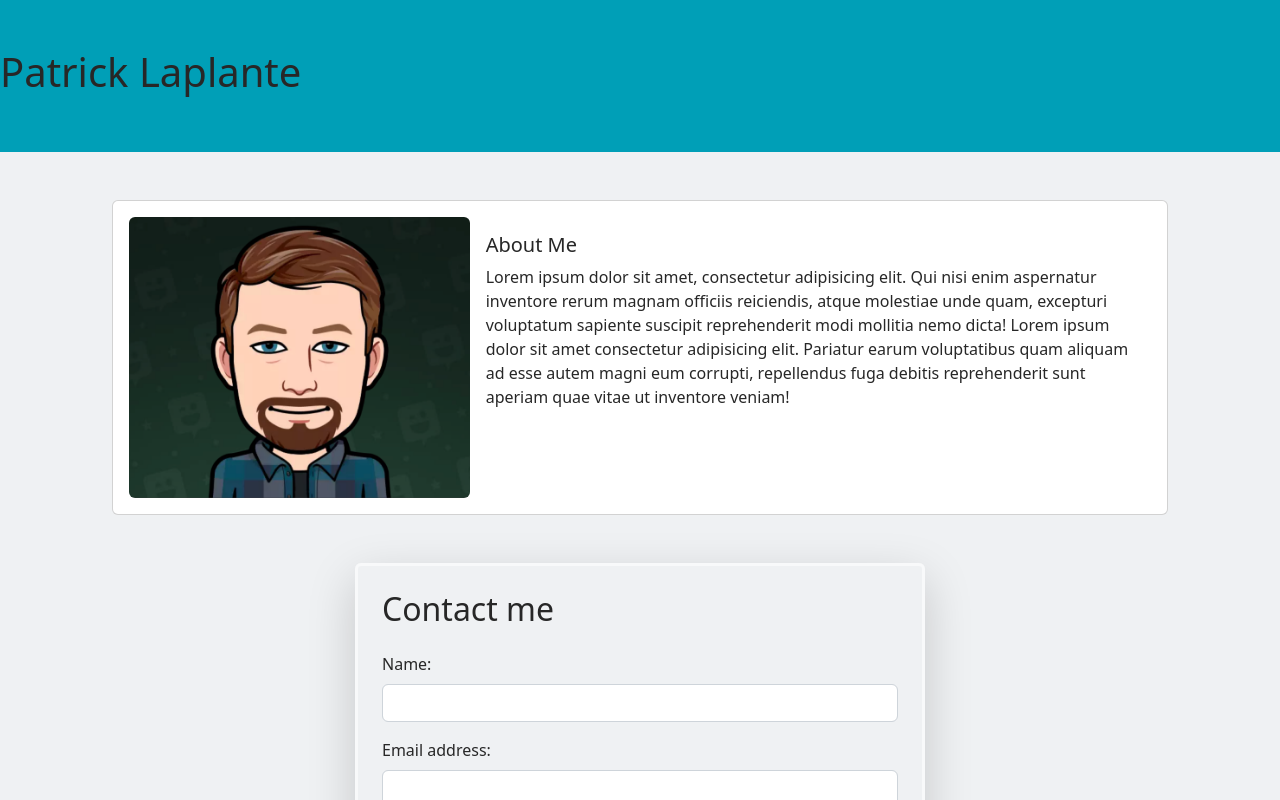
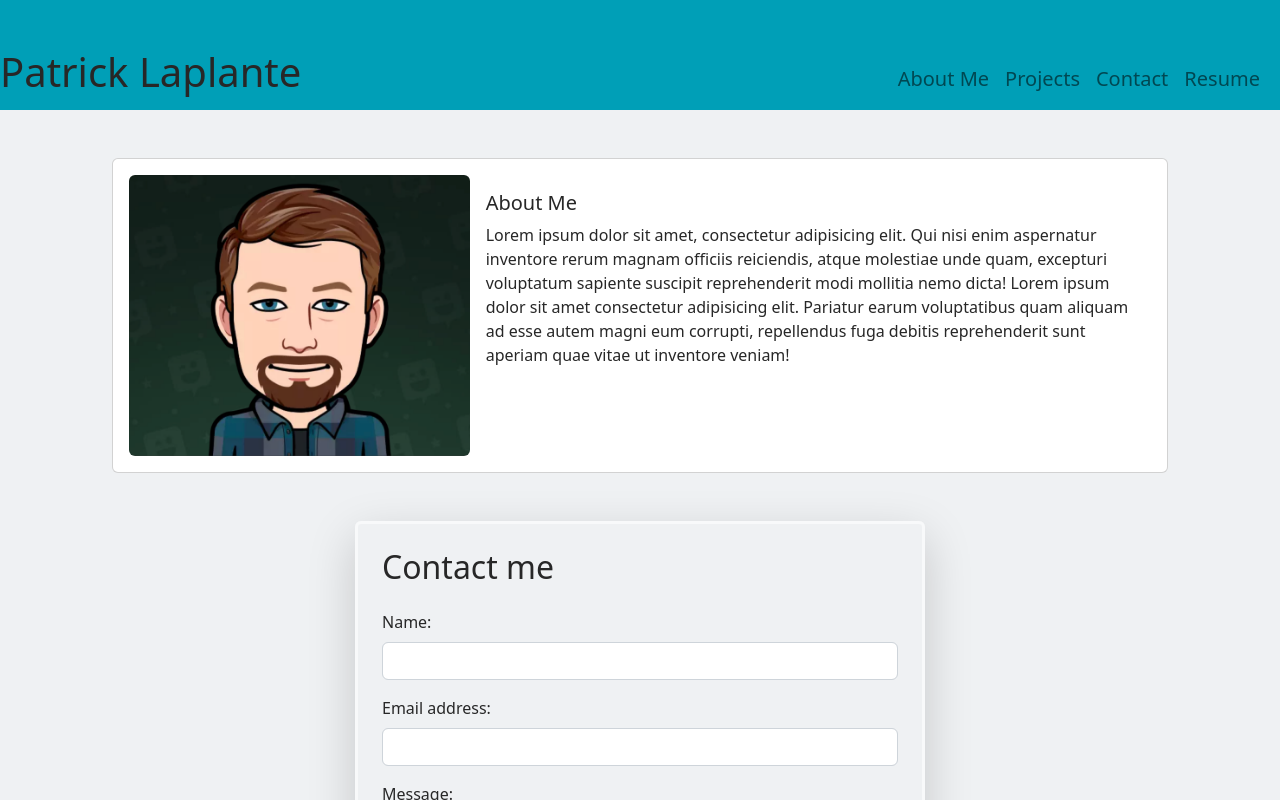
Before and after one commit to MorningSol/react-portfolio, a React (Create React App) app: page / in a window 1280 px wide. Shown: the top 800 px of the page. Built offline with nearby package versions, Linux system fonts and the light colour scheme.

Commit message:
added basic navbar

```diff
--- a/src/components/Header/index.jsx
+++ b/src/components/Header/index.jsx
@@ -1,9 +1,11 @@
 import React from 'react';
+import Nav from '../Navigation';
 
 function Header() {
     return (
-        <header className='py-5'>
+        <header className='d-flex flex-row justify-content-between pt-5'>
             <h1>Patrick Laplante</h1>
+            <Nav></Nav>
         </header>
     );
 }
--- a/src/components/Navigation/index.jsx
+++ b/src/components/Navigation/index.jsx
@@ -1 +1,30 @@
 import React from 'react';
+
+
+
+function Nav() {
+    return (
+        <nav className="navbar navbar-expand-lg fs-5">
+            <div className="container-fluid">
+                <div className="collapse navbar-collapse" id="navbarNav">
+                    <ul className="navbar-nav">
+                        <li className="nav-item">
+                        <a className="nav-link"  href="#about">About Me</a>
+                        </li>
+                        <li className="nav-item">
+                        <a className="nav-link" href="#projects">Projects</a>
+                        </li>
+                        <li className="nav-item">
+                        <a className="nav-link" href="#contact">Contact</a>
+                        </li>
+                        <li className="nav-item">
+                        <a className="nav-link" href="#resume">Resume</a>
+                        </li>
+                    </ul>
+                </div>
+            </div>
+        </nav>
+    );
+}
+
+export default Nav;
```
Also changed, not shown: src/index.css (line endings or trailing spaces).
